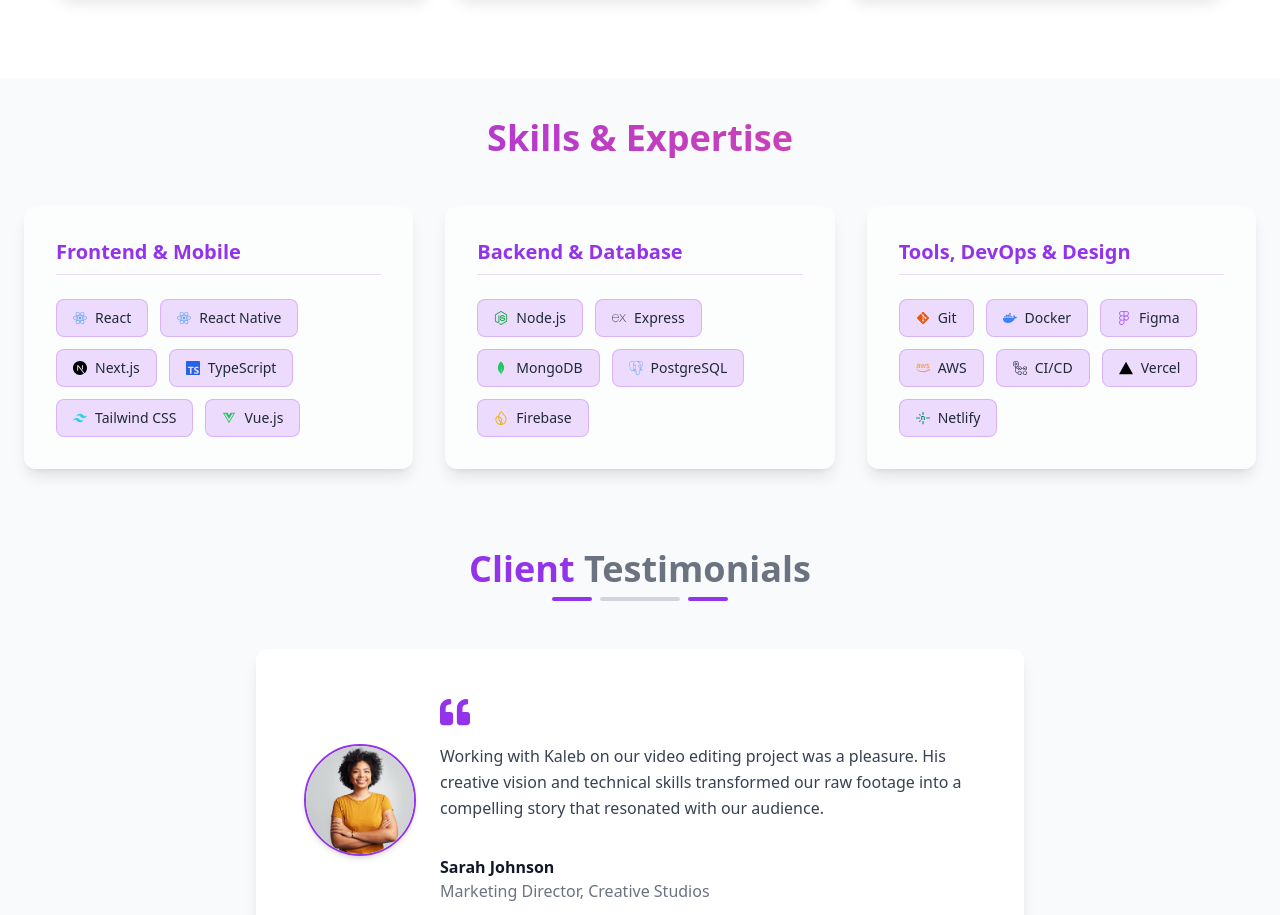
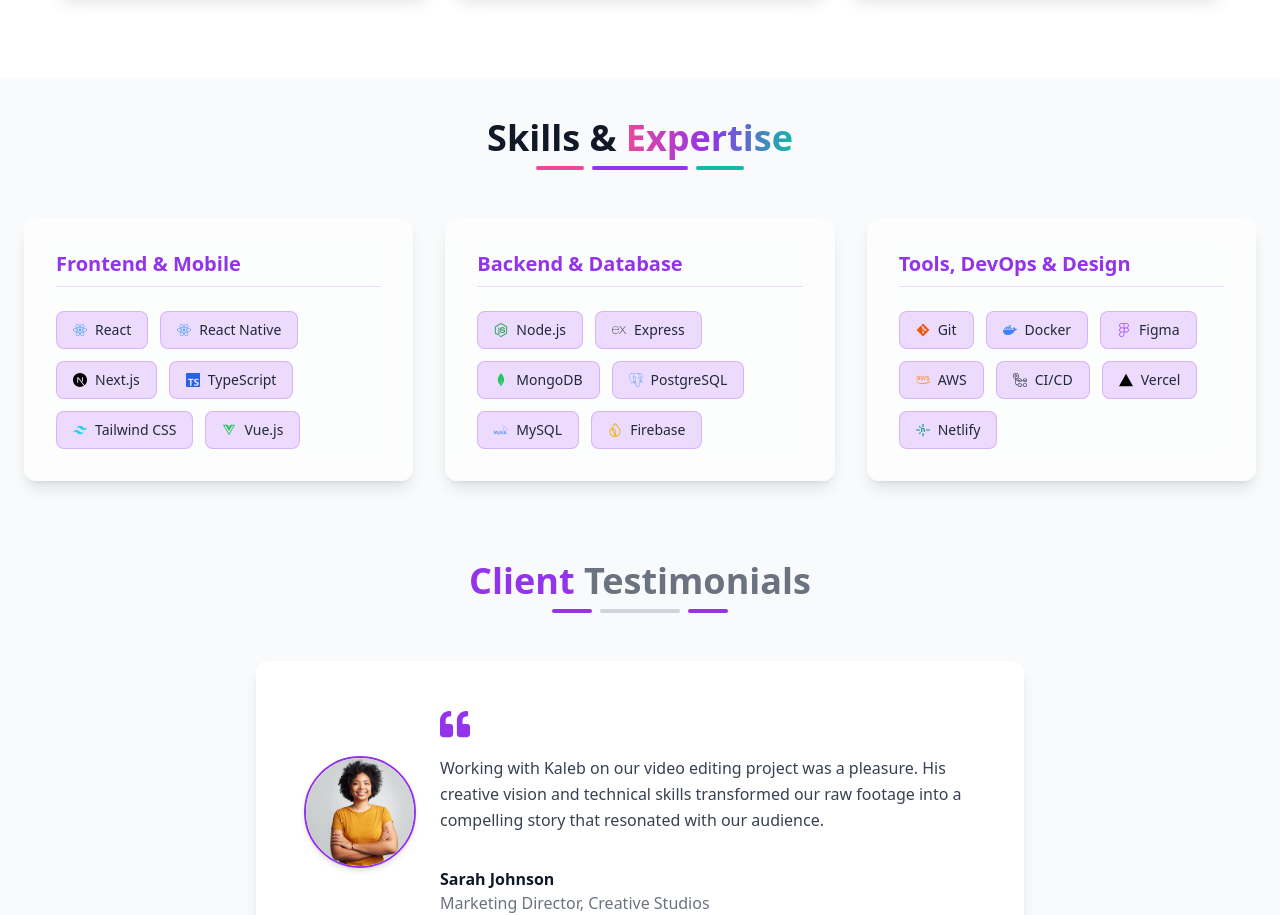
Before and after one commit to Kaleb-07/KalebDev, a React (Vite) app: page / in a window 1280 px wide. Shown: the part 2346-3261 px from the top of the page. Built offline with nearby package versions, Linux system fonts and the light colour scheme.

Commit message:
updating the skill page

```diff
--- a/src/pages/Skills/Skills.jsx
+++ b/src/pages/Skills/Skills.jsx
@@ -17,8 +17,10 @@ import {
     SiVercel,
     SiGithubactions,
     SiFigma,
-    SiNetlify
+    SiNetlify,
+    SiMysql
 } from "react-icons/si";
+import "../Projects/Projects.css";
 
 export default function Skills() {
     const skillCategories = [
@@ -40,6 +42,7 @@ export default function Skills() {
                 { name: "Express", icon: <SiExpress className="text-gray-600 dark:text-gray-400" /> },
                 { name: "MongoDB", icon: <SiMongodb className="text-green-500" /> },
                 { name: "PostgreSQL", icon: <SiPostgresql className="text-blue-400" /> },
+                { name: "MySQL", icon: <SiMysql className="text-blue-500" /> },
                 { name: "Firebase", icon: <SiFirebase className="text-yellow-500" /> },
             ],
         },
@@ -62,9 +65,16 @@ export default function Skills() {
             id="skills"
             className="px-6 py-10 bg-gray-50 dark:bg-slate-900 transition-colors"
         >
-            <h2 className="text-4xl font-bold mb-12 text-center text-transparent bg-clip-text bg-gradient-to-r from-purple-600 to-pink-500">
-                Skills & Expertise
-            </h2>
+            <div className="text-center mb-12">
+                <h2 className="text-4xl font-bold mb-2 text-gray-900 dark:text-white">
+                    Skills & <span className="bg-clip-text text-transparent bg-gradient-to-r from-pink-500 via-purple-600 to-teal-500">Expertise</span>
+                </h2>
+                <div className="flex justify-center items-center gap-2 mt-2">
+                    <div className="w-12 h-1 bg-pink-500 dark:bg-pink-400 rounded"></div>
+                    <div className="w-24 h-1 bg-purple-600 dark:bg-purple-400 rounded"></div>
+                    <div className="w-12 h-1 bg-teal-500 dark:bg-teal-400 rounded"></div>
+                </div>
+            </div>
 
             <div className="grid md:grid-cols-3 gap-8">
                 {skillCategories.map((cat) => (
```
